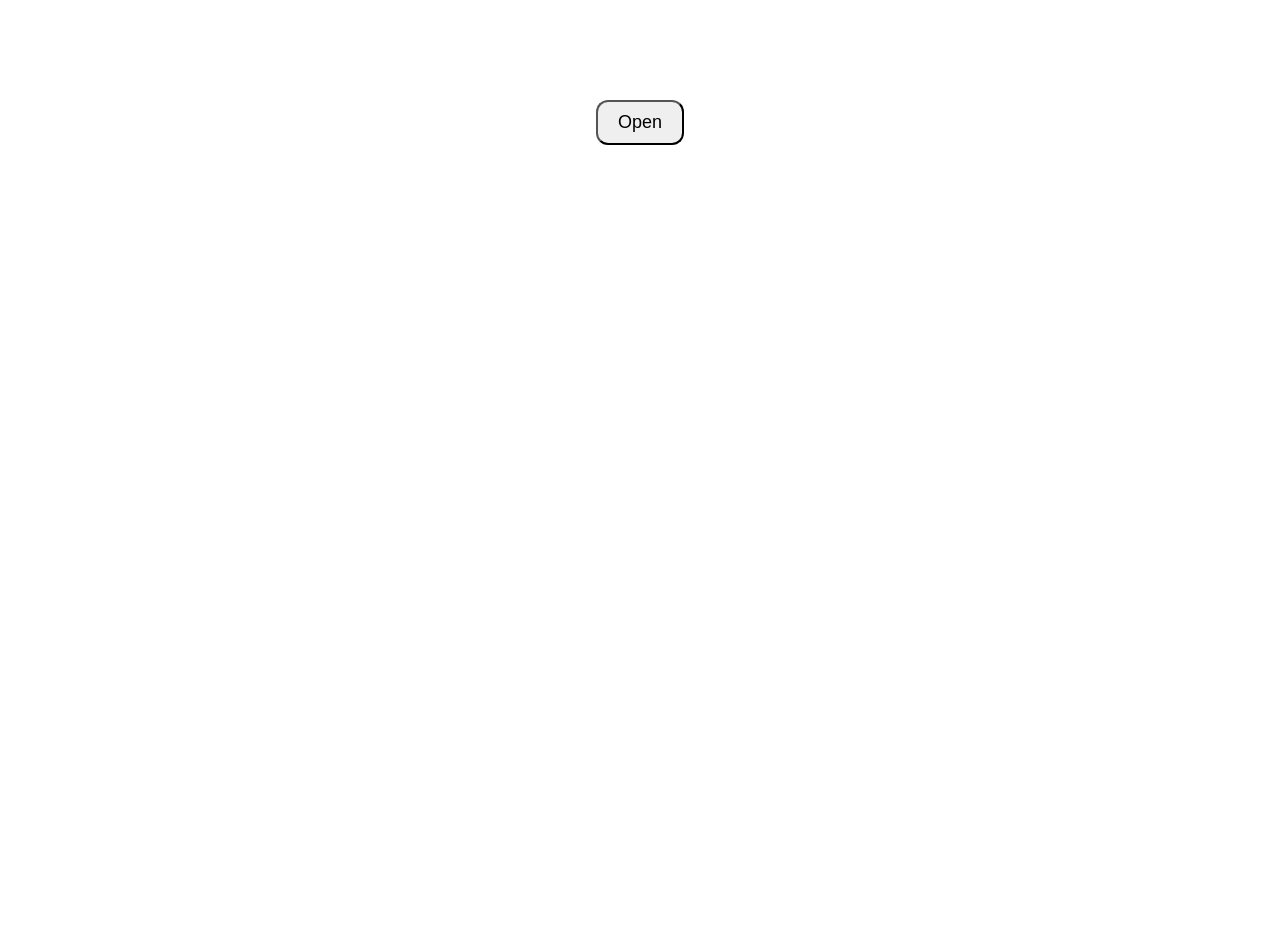
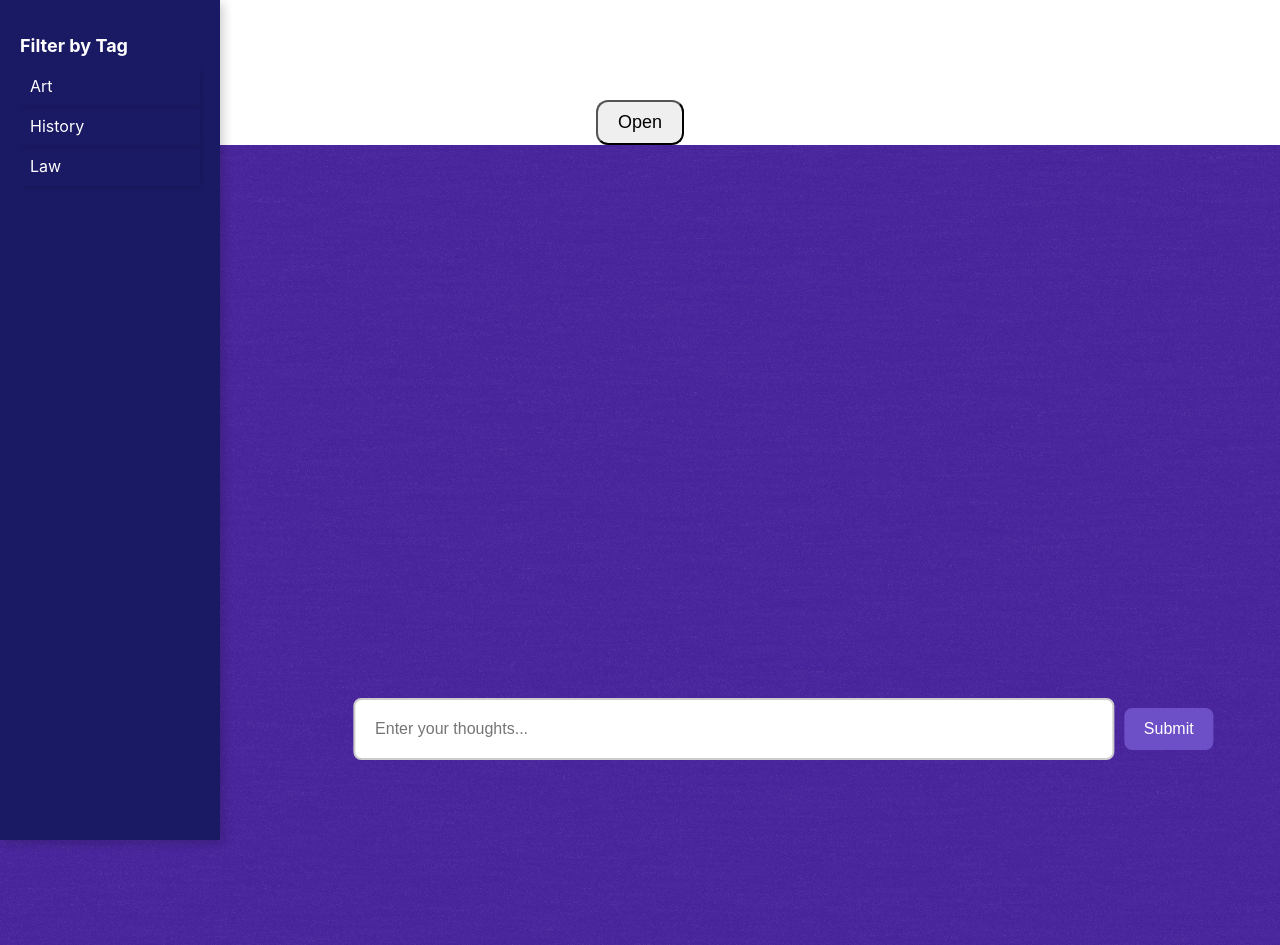
Before and after one commit to lavanyamenon15/IdeationStation, a React (Create React App) app in the folder ideationstation/: page / in a window 1280 px wide. Before the commit the page ends 800 px from the top, so only its background shows below. Built offline with nearby package versions, Linux system fonts and the light colour scheme; data requests are answered from the project's data file.

Commit message:
added filter by tag bar

```diff
--- /dev/null
+++ b/ideationstation/src/FilterTag.css
@@ -0,0 +1,30 @@
+.box-container {
+    position: fixed;
+    top: 0px;
+    left: 0px;
+    width: 180px; /* Adjust width as needed */
+    height: 100%; /* Make it fill most of the screen */
+    background-color: #1A1963; /* Light gray background */
+    border-radius: 0px;
+    padding: 20px;
+    box-shadow: 3px 3px 10px rgba(0, 0, 0, 0.2);
+    overflow-y: auto; /* Enable scrolling if content overflows */
+  }
+   .box-title {
+    font-size: 18px;
+    margin-bottom: 10px;
+    color: white;
+    text-align: left;
+  }
+   .box-list {
+    list-style-type: none;
+    color: white;
+    padding: 0;
+    margin: 0;
+  }
+   .box-item {
+    padding: 10px;
+    margin-bottom: 0px;
+    border-radius: 4px;
+    box-shadow: 1px 1px 5px rgba(0, 0, 0, 0.1);
+  }
--- /dev/null
+++ b/ideationstation/src/FilterTag.js
@@ -0,0 +1,23 @@
+import { useState } from 'react';
+import './FilterTag.css';
+
+
+function FilterTag() {
+   const items = [
+       "Art",
+       "History",
+       "Law"
+     ];
+
+     return (
+       <div className="box-container">
+         <h2 className="box-title">Filter by Tag</h2>
+         <ul className="box-list">
+           {items.map((item, index) => (
+             <li key={index} className="box-item">{item}</li>
+           ))}
+         </ul>
+       </div>
+     );
+   };
+  export default FilterTag;
--- a/ideationstation/src/Stars.css
+++ b/ideationstation/src/Stars.css
@@ -53,7 +53,7 @@
     position: fixed;
     bottom: 40px; /* Adjust distance from the bottom */
     left: 50%;
-    transform: translateX(-50%); /* Center horizontally */
+    transform: translateX(-36%); /* Right align */
     width: 80%; /* Adjust width */
     display: flex;
     justify-content: center;
@@ -74,7 +74,7 @@
     padding: 12px 20px;
     font-size: 16px;
     border: none;
-    background-color: #531bec;
+    background-color: #6D50C7;
     color: white;
     border-radius: 8px;
     cursor: pointer;
@@ -82,5 +82,5 @@
   }
 
   .Textbox button:hover {
-    background-color: #0056b3;
+    background-color:#382377;
   }
--- a/ideationstation/src/Textbox.css
+++ b/ideationstation/src/Textbox.css
@@ -1,8 +1,8 @@
 .Textbox {
   position: fixed;
-    bottom: 20px; /* Adjust distance from the bottom */
+  bottom: 40px; /* Adjust distance from the bottom */
   left: 50%;
-    transform: translateX(-50%); /* Center horizontally */
+  transform: translateX(-36%); /* Right align */
   width: 80%; /* Adjust width */
   display: flex;
   justify-content: center;
@@ -12,7 +12,7 @@
 
 .Textbox input {
   width: 70%; /* Make input longer */
-    padding: 12px;
+  padding: 20px;
   font-size: 16px;
   border: 2px solid #ccc;
   border-radius: 8px;
@@ -23,7 +23,7 @@
   padding: 12px 20px;
   font-size: 16px;
   border: none;
-    background-color: #007bff;
+  background-color: #6D50C7;
   color: white;
   border-radius: 8px;
   cursor: pointer;
@@ -31,5 +31,5 @@
 }
 
 .Textbox button:hover {
-    background-color: #0056b3;
+  background-color:#382377;
 }
--- a/ideationstation/src/index.js
+++ b/ideationstation/src/index.js
@@ -3,12 +3,15 @@ import ReactDOM from 'react-dom/client';
 import './index.css';
 import Stars from './Stars';
 import Modal from './Modal';
+import FilterTag from './FilterTag';
 import reportWebVitals from './reportWebVitals';
 
 const root = ReactDOM.createRoot(document.getElementById('root'));
 root.render(
   <React.StrictMode>
+    <FilterTag></FilterTag>
     <Modal currId = "1" currThought="Test" currTag="Art"></Modal>
+    <Stars></Stars>
   </React.StrictMode>
 );
 
```
Lines whose indentation alone changed are shown as unchanged.
